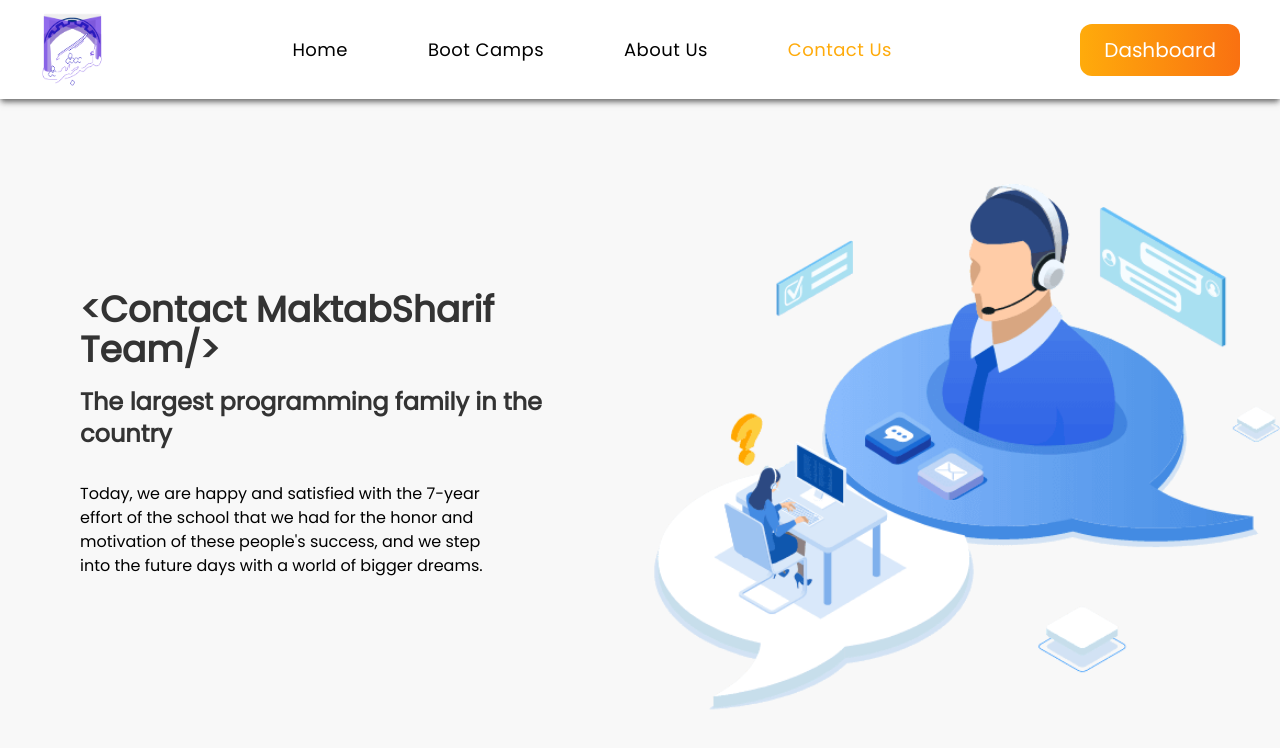
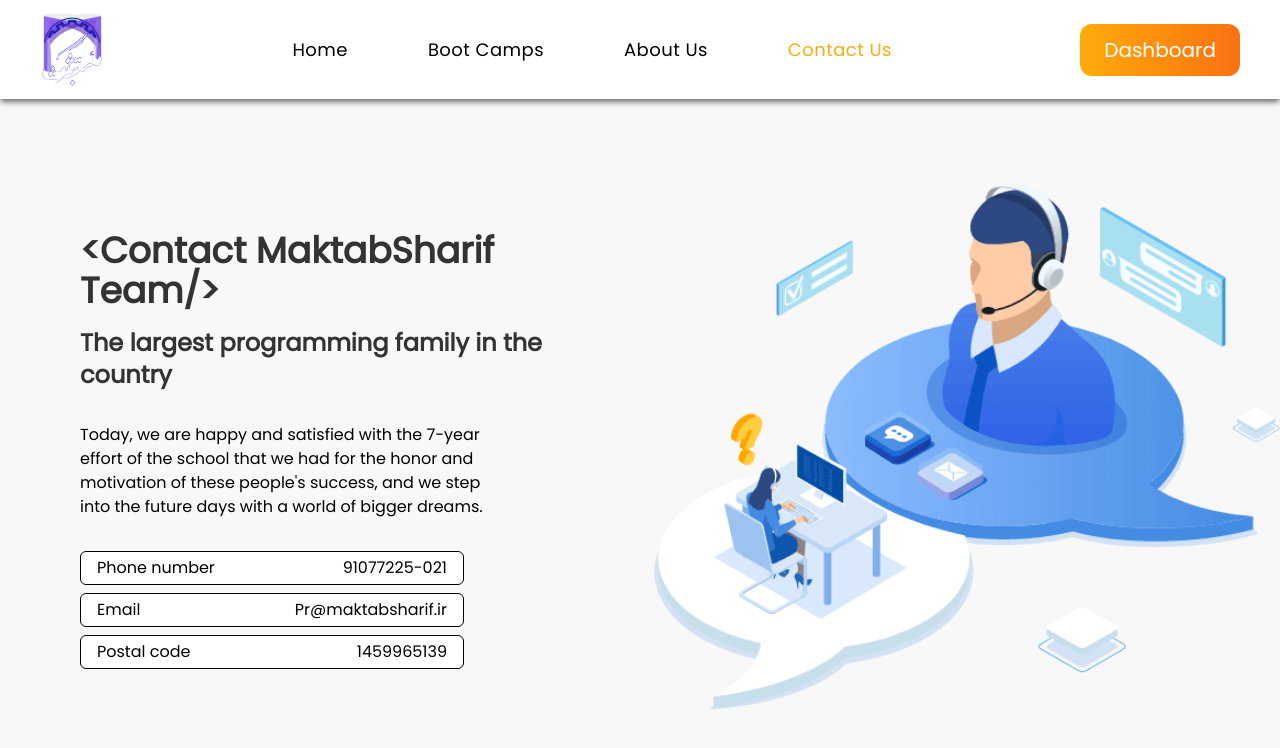
Before and after one commit to N7VID/HW19-MaktabSharif, a React (Vite) app: page /contact in a window 1280 px wide. Shown: the top 748 px of the page. Built offline with nearby package versions, Linux system fonts and the light colour scheme.

Commit message:
fix: ContactUs page

```diff
--- /dev/null
+++ b/src/components/Contact/Contact.jsx
@@ -0,0 +1,7 @@
+export default function Contact({ title, value }) {
+  return (
+    <div className="bg-white py-1 px-4 rounded-md w-96 flex justify-between items-center border border-black">
+      <span>{title}</span> <span>{value}</span>
+    </div>
+  );
+}
--- a/src/pages/boot-camps-page/BootCampsPage.jsx
+++ b/src/pages/boot-camps-page/BootCampsPage.jsx
@@ -4,8 +4,7 @@
 import CardManagement from "../../components/Management/CardManagement";
 import CardSkeleton from "../../skeletons/CardSkeleton";
 export default function BootCampsPage() {
-  const { data, isError, Error, isLoading } = useGetBootCamps();
-  // const { itemsPerPage, totalItems } = paginationVariables;
+  const { data, isLoading } = useGetBootCamps();
   const itemsPerPage = 3;
   const totalItems = data?.totalItems;
 
--- a/src/pages/contact-page/ContactPage.jsx
+++ b/src/pages/contact-page/ContactPage.jsx
@@ -1,3 +1,5 @@
+import Contact from "../../components/Contact/Contact";
+
 export default function ContactPage() {
   return (
     <div className="pt-[100px] flex justify-center items-center bg-mainBg min-h-screen cursor-default">
@@ -11,7 +13,11 @@
           that we had for the honor and motivation of these people's success,
           and we step into the future days with a world of bigger dreams.
         </p>
-        <div>{/* <Button variant={"secondary"}>View More</Button> */}</div>
+        <div className="flex flex-col gap-2">
+          <Contact title={"Phone number"} value={"91077225-021"} />
+          <Contact title={"Email"} value={"Pr@maktabsharif.ir"} />
+          <Contact title={"Postal code"} value={"1459965139"} />
+        </div>
       </div>
       <div className="w-[720px]">
         <img src="/hero-contact.webp" alt="hero aboutPage" className="w-full" />
```
